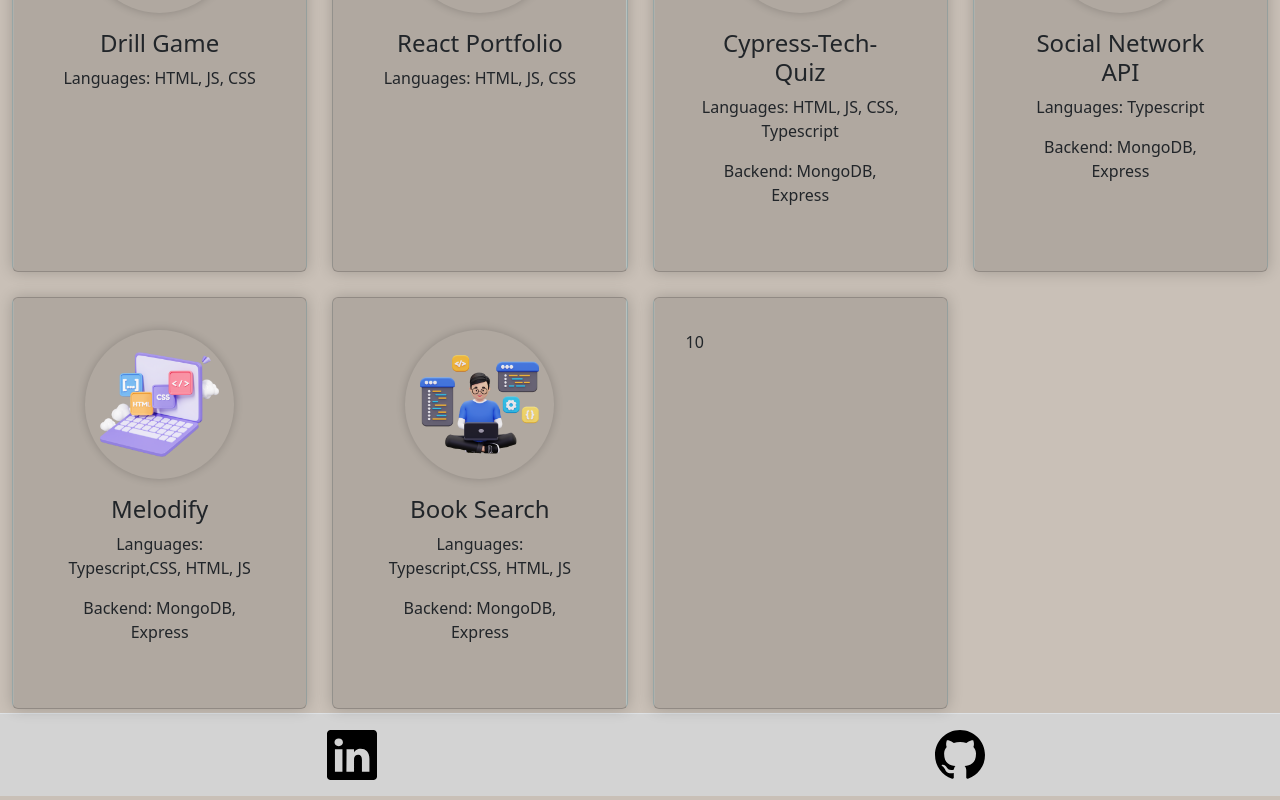
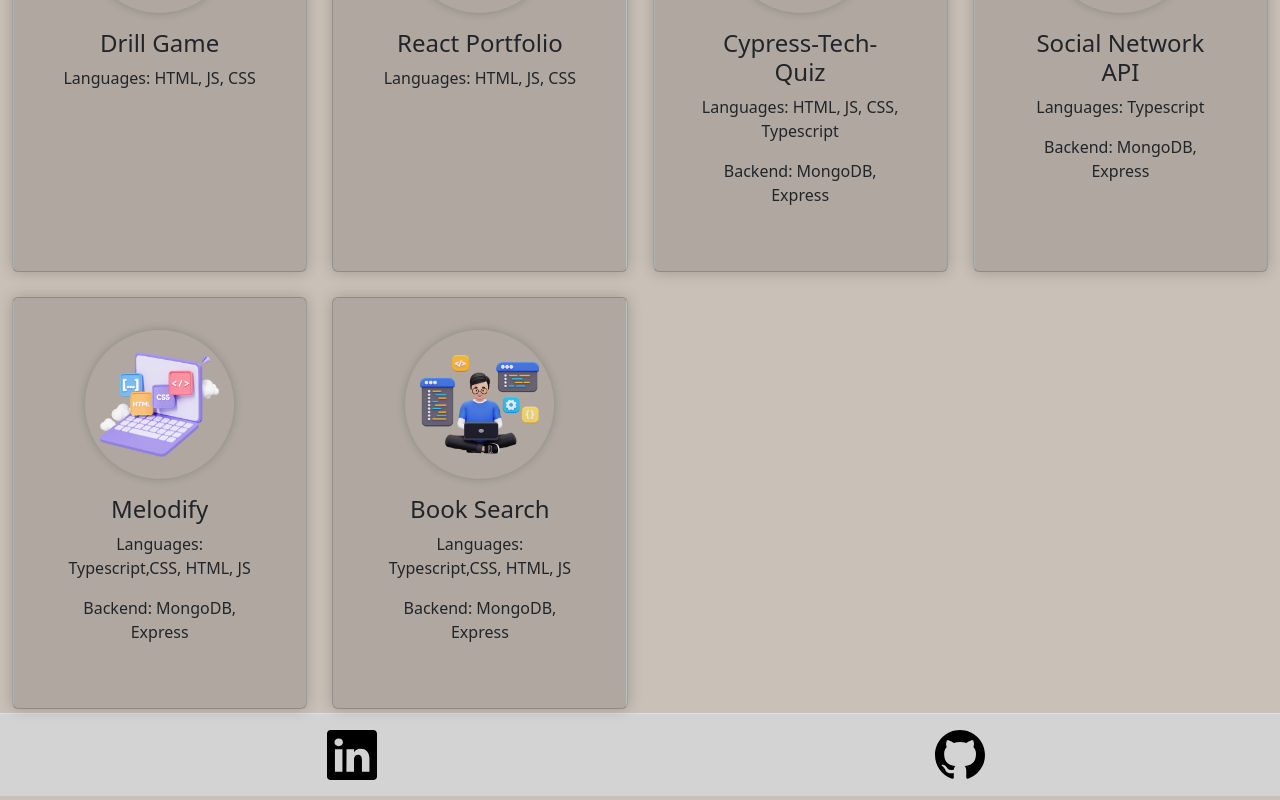
Before and after one commit to Isaiahcapers/REACT-PORTFOLIO, a React (Vite) app: page / in a window 1280 px wide. Shown: the part 1170-1970 px from the top of the page. Built offline with nearby package versions, Linux system fonts and the light colour scheme.

Commit message:
Update Home.jsx

```diff
--- a/src/pages/Home.jsx
+++ b/src/pages/Home.jsx
@@ -159,9 +159,7 @@ export default function Home() {
             <img src={logo7} alt="" className="g-tag" />
           </a>
         </div>
-        <div className="card port" id="cd10">
-          10
-        </div>
+
       </div>
     </>
   );
```
